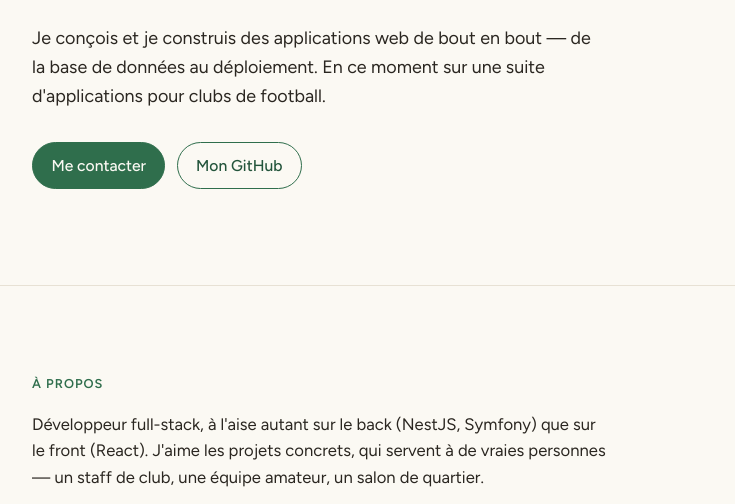
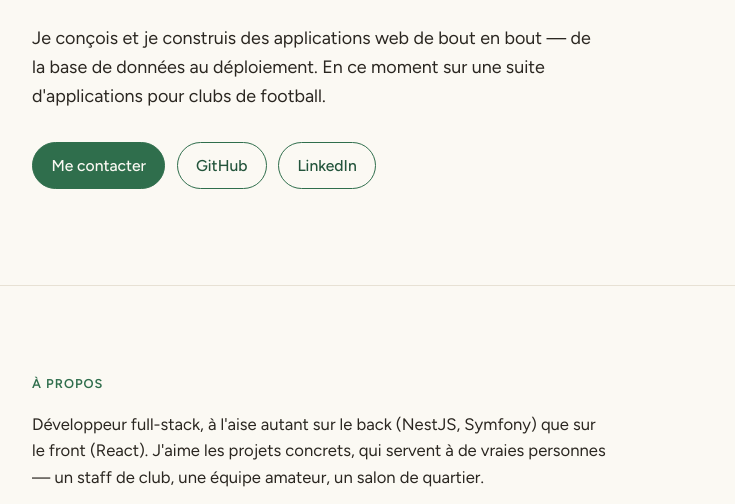
Before and after one commit to MaxenceCrespel/portfolio, a plain HTML site: page index.html in a window 1280 px wide. Shown: the part 266-770 px from the top of the page, without its empty margins (272-1007 px from the left). Drawn offline with Linux system fonts and the light colour scheme.

Commit message:
hero: surface LinkedIn alongside GitHub
Co-Authored-By: Claude Sonnet 5 <noreply@anthropic.com>

```diff
--- a/index.html
+++ b/index.html
@@ -351,7 +351,8 @@
     </p>
     <div class="hero__cta">
       <a class="btn btn--solid" href="#contact">Me contacter</a>
-      <a class="btn btn--ghost" href="https://github.com/MaxenceCrespel" target="_blank" rel="noopener">Mon GitHub</a>
+      <a class="btn btn--ghost" href="https://github.com/MaxenceCrespel" target="_blank" rel="noopener">GitHub</a>
+      <a class="btn btn--ghost" href="https://www.linkedin.com/in/maxence-crespel-a2a210234/" target="_blank" rel="noopener">LinkedIn</a>
     </div>
   </div>
 </header>
```
